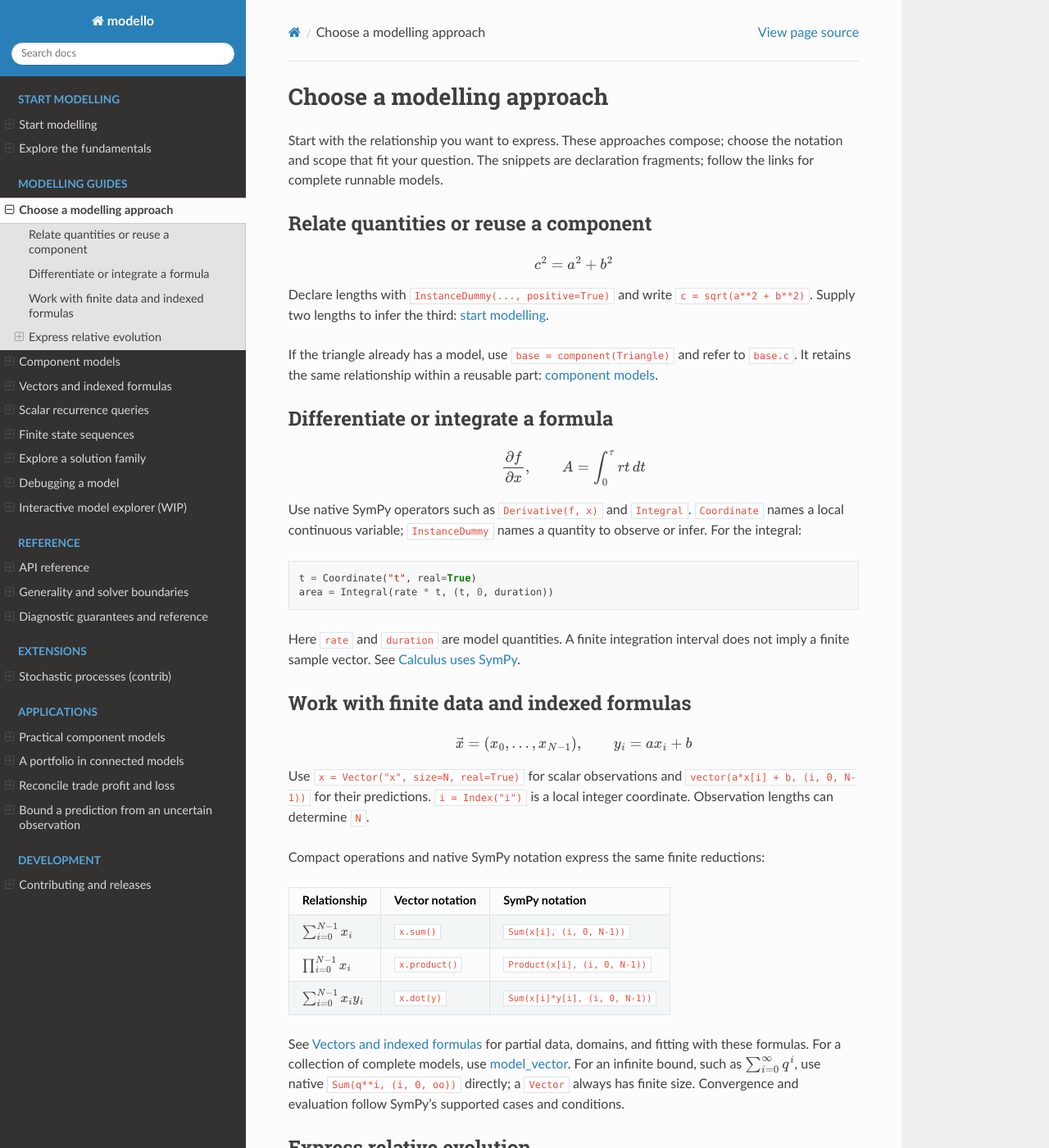
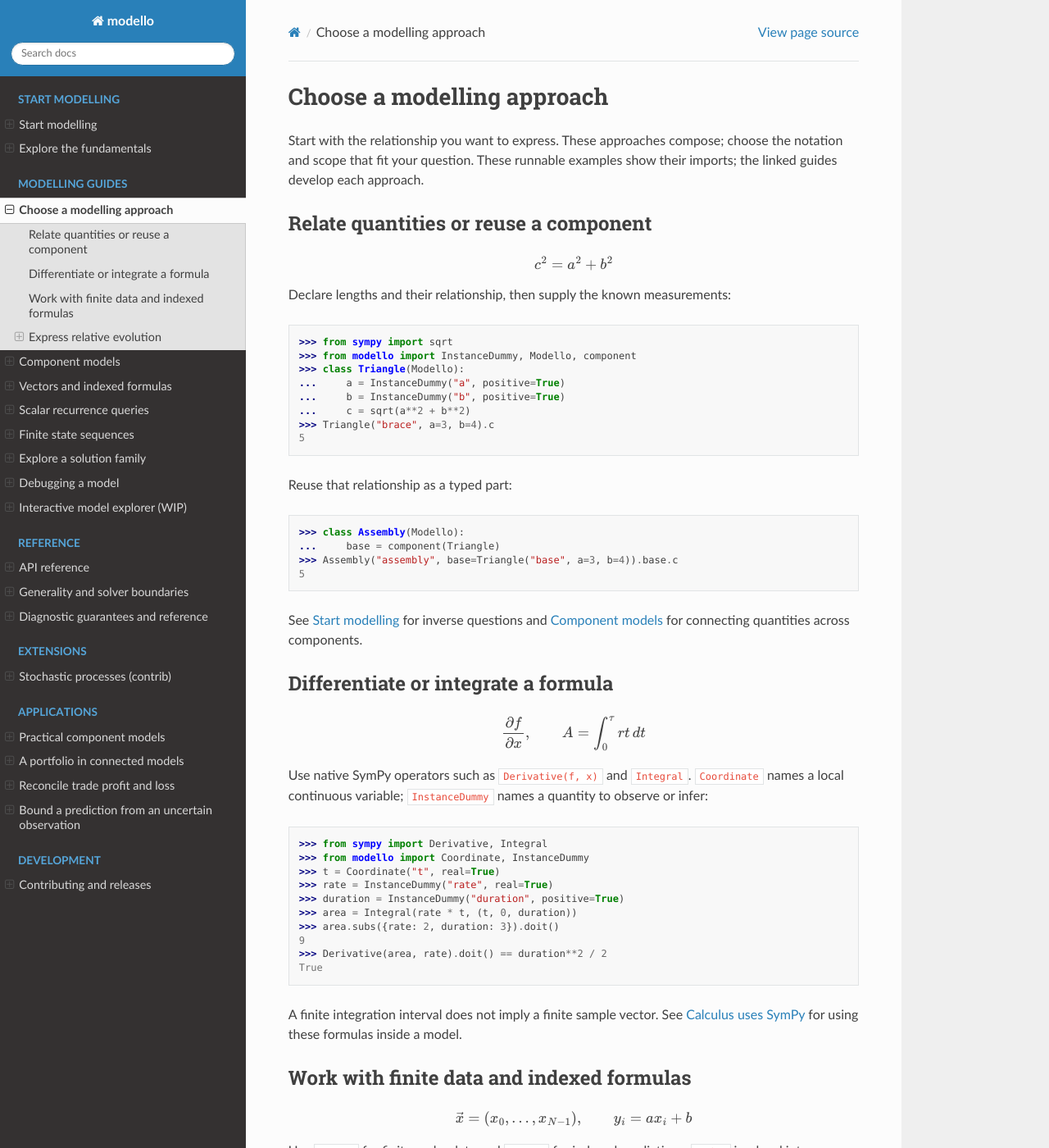
Before and after one commit to Code0x58/modello, a Sphinx documentation site: the page built from docs/modelling.rst, in a window 1280 px wide and 1400 px high. Shown: the whole window at 82% size. Built offline with Sphinx 7.4.7 and the Read the Docs theme 3.1.0, drawn with Linux system fonts in a browser that asks for light colours; some of the changed text lies outside the part shown.

Commit message:
Run modelling chooser examples as doctests

```diff
--- a/docs/contributing.rst
+++ b/docs/contributing.rst
@@ -173,6 +173,11 @@ including doctests:
    $ uv sync --locked --dev --group docs --python 3.12
    $ uv run --locked --dev pytest
 
+Use ``.. code-block:: pycon`` for executable documentation examples, including
+their imports, setup, and expected results. The configured
+``--doctest-glob=*.rst`` runs these examples directly from the displayed source.
+For a focused check, run ``uv run --locked --dev pytest --no-cov docs/modelling.rst``.
+
 Unset ``PYTEST_DISABLE_PLUGIN_AUTOLOAD`` before running pytest if your shell
 defines it. CI also checks formatting, lint, types, documentation, and both
 distribution formats. The commands are maintained in ``AGENTS.md`` and
--- a/docs/modelling.rst
+++ b/docs/modelling.rst
@@ -2,8 +2,8 @@ Choose a modelling approach
 ===========================
 
 Start with the relationship you want to express. These approaches compose;
-choose the notation and scope that fit your question. The snippets are
-declaration fragments; follow the links for complete runnable models.
+choose the notation and scope that fit your question. These runnable examples
+show their imports; the linked guides develop each approach.
 
 Relate quantities or reuse a component
 --------------------------------------
@@ -12,13 +12,30 @@ Relate quantities or reuse a component
 
    c^2 = a^2 + b^2
 
-Declare lengths with ``InstanceDummy(..., positive=True)`` and write
-``c = sqrt(a**2 + b**2)``. Supply two lengths to infer the third:
-:doc:`start modelling <getting-started>`.
+Declare lengths and their relationship, then supply the known measurements:
 
-If the triangle already has a model, use ``base = component(Triangle)`` and
-refer to ``base.c``. It retains the same relationship within a reusable part:
-:doc:`component models <nesting>`.
+.. code-block:: pycon
+
+   >>> from sympy import sqrt
+   >>> from modello import InstanceDummy, Modello, component
+   >>> class Triangle(Modello):
+   ...     a = InstanceDummy("a", positive=True)
+   ...     b = InstanceDummy("b", positive=True)
+   ...     c = sqrt(a**2 + b**2)
+   >>> Triangle("brace", a=3, b=4).c
+   5
+
+Reuse that relationship as a typed part:
+
+.. code-block:: pycon
+
+   >>> class Assembly(Modello):
+   ...     base = component(Triangle)
+   >>> Assembly("assembly", base=Triangle("base", a=3, b=4)).base.c
+   5
+
+See :doc:`getting-started` for inverse questions and :doc:`nesting` for
+connecting quantities across components.
 
 Differentiate or integrate a formula
 ------------------------------------
@@ -30,15 +47,23 @@ Differentiate or integrate a formula
 
 Use native SymPy operators such as ``Derivative(f, x)`` and ``Integral``.
 ``Coordinate`` names a local continuous variable; ``InstanceDummy`` names a
-quantity to observe or infer. For the integral:
+quantity to observe or infer:
 
-.. code-block:: python
+.. code-block:: pycon
 
-   t = Coordinate("t", real=True)
-   area = Integral(rate * t, (t, 0, duration))
+   >>> from sympy import Derivative, Integral
+   >>> from modello import Coordinate, InstanceDummy
+   >>> t = Coordinate("t", real=True)
+   >>> rate = InstanceDummy("rate", real=True)
+   >>> duration = InstanceDummy("duration", positive=True)
+   >>> area = Integral(rate * t, (t, 0, duration))
+   >>> area.subs({rate: 2, duration: 3}).doit()
+   9
+   >>> Derivative(area, rate).doit() == duration**2 / 2
+   True
 
-Here ``rate`` and ``duration`` are model quantities. A finite integration
-interval does not imply a finite sample vector. See :ref:`symbolic-calculus`.
+A finite integration interval does not imply a finite sample vector.
+See :ref:`symbolic-calculus` for using these formulas inside a model.
 
 Work with finite data and indexed formulas
 ------------------------------------------
@@ -48,33 +73,46 @@ Work with finite data and indexed formulas
    \vec{x} = (x_0,\ldots,x_{N-1}),\qquad
    y_i = a x_i + b
 
-Use ``x = Vector("x", size=N, real=True)`` for scalar observations and
-``vector(a*x[i] + b, (i, 0, N-1))`` for their predictions. ``i = Index("i")``
-is a local integer coordinate. Observation lengths can determine ``N``.
+Use ``Vector`` for finite scalar data and ``vector`` for indexed predictions.
+``Index`` is a local integer coordinate; comprehension bounds are inclusive:
 
-Compact operations and native SymPy notation express the same finite reductions:
+.. code-block:: pycon
 
-.. list-table::
-   :header-rows: 1
+   >>> from sympy import Product, Sum
+   >>> from modello import Index, Vector, vector
+   >>> i = Index("i")
+   >>> x = Vector(1, 2, 3)
+   >>> N = x.shape[0]
+   >>> y = vector(2*x[i] + 1, (i, 0, N-1))
+   >>> y.doit()
+   [3, 5, 7]
 
-   * - Relationship
-     - Vector notation
-     - SymPy notation
-   * - :math:`\sum_{i=0}^{N-1} x_i`
-     - ``x.sum()``
-     - ``Sum(x[i], (i, 0, N-1))``
-   * - :math:`\prod_{i=0}^{N-1} x_i`
-     - ``x.product()``
-     - ``Product(x[i], (i, 0, N-1))``
-   * - :math:`\sum_{i=0}^{N-1} x_i y_i`
-     - ``x.dot(y)``
-     - ``Sum(x[i]*y[i], (i, 0, N-1))``
+Compact operations and native SymPy notation give the same finite reductions
+:math:`\sum_i x_i`, :math:`\prod_i x_i`, and :math:`\sum_i x_i y_i`:
+
+.. code-block:: pycon
+
+   >>> x.sum().doit(), Sum(x[i], (i, 0, N-1)).doit()
+   (6, 6)
+   >>> x.product().doit(), Product(x[i], (i, 0, N-1)).doit()
+   (6, 6)
+   >>> x.dot(y).doit(), Sum(x[i]*y[i], (i, 0, N-1)).doit()
+   (34, 34)
 
 See :doc:`vectors` for partial data, domains, and fitting with these formulas.
 For a collection of complete models, use :doc:`model_vector <model-vectors>`.
 For an infinite bound, such as :math:`\sum_{i=0}^{\infty} q^i`, use native
-``Sum(q**i, (i, 0, oo))`` directly; a ``Vector`` always has finite size.
-Convergence and evaluation follow SymPy's supported cases and conditions.
+``Sum`` directly:
+
+.. code-block:: pycon
+
+   >>> from sympy import Rational, Sum, oo
+   >>> q = Rational(1, 2)
+   >>> Sum(q**i, (i, 0, oo)).doit()
+   2
+
+A ``Vector`` always has finite size. Infinite-bound convergence and evaluation
+follow SymPy's supported cases and conditions.
 
 Express relative evolution
 --------------------------
@@ -83,16 +121,23 @@ Express relative evolution
 
    T_n = aT_{n-1} + b,\qquad T_0 = u
 
-Two representations describe this law. In these fragments, ``a``, ``b``, and
-``opening`` are model quantities, and ``n = Index("n")``.
+Two representations describe this law. Both examples below calculate
+:math:`a=2, b=1, u=1`.
 
 Query a scalar law without choosing a horizon
 ~~~~~~~~~~~~~~~~~~~~~~~~~~~~~~~~~~~~~~~~~~~~~
 
-.. code-block:: python
+.. code-block:: pycon
 
-   T = Series("T", n, real=True)
-   scalar_law = Recurrence(T[n], a*T[n-1] + b, initial={0: opening})
+   >>> from sympy import symbols
+   >>> from modello import Index, Recurrence, Series
+   >>> a, b, opening = symbols("a b opening", real=True)
+   >>> n = Index("n")
+   >>> T = Series("T", n, real=True)
+   >>> scalar_law = Recurrence(T[n], a*T[n-1] + b, initial={0: opening})
+   >>> bound = scalar_law.subs({a: 2, b: 1, opening: 1})
+   >>> bound.at(3).doit(), bound.window(0, 3).doit()
+   (15, [1, 3, 7, 15])
 
 The rule applies for :math:`n\ge 1`. Use ``scalar_law.at(k)`` for a position or
 ``scalar_law.window(0, N)`` for a finite view. No infinite vector is materialized;
@@ -102,17 +147,30 @@ See :doc:`series`.
 Solve a finite window of model states
 ~~~~~~~~~~~~~~~~~~~~~~~~~~~~~~~~~~~~~
 
-.. code-block:: python
+.. code-block:: pycon
 
-   states = model_vector(State, size=N + 1)
-   state_law = model_recurrence(states[n], value=a*states[n-1].value + b)
-   opening = states[0].value
+   >>> from modello import Index, InstanceDummy, Modello, model_recurrence, model_vector
+   >>> class State(Modello):
+   ...     value = InstanceDummy("value", real=True)
+   >>> class StateWindow(Modello):
+   ...     N = InstanceDummy("N", integer=True, nonnegative=True)
+   ...     a = InstanceDummy("a", real=True)
+   ...     b = InstanceDummy("b", real=True)
+   ...     n = Index("n")
+   ...     states = model_vector(State, size=N + 1)
+   ...     state_law = model_recurrence(states[n], value=a*states[n-1].value + b)
+   ...     opening = states[0].value
+   ...     closing = states[-1].value
+   ...     levels = states.project(lambda s: s.value)
+   >>> case = StateWindow("forward", N=3, a=2, b=1, opening=1)
+   >>> case.closing, case.levels
+   (15, [1, 3, 7, 15])
+   >>> StateWindow("inverse", N=3, a=2, b=1, closing=15).opening
+   1
 
-Here ``State`` is a model with a real scalar ``value`` field, and ``N`` is a
-nonnegative integer size quantity. The equations apply for
-:math:`n\in\{1,\ldots,N\}`. Observe ``opening`` for the same initial-value
-problem; the values in ``states.project(lambda s: s.value)`` then describe
-the same finite path as ``scalar_law.window(0, N)``.
+The equations apply for :math:`n\in\{1,\ldots,N\}`. Observing ``opening``
+gives the same finite initial-value path as the scalar law. Observing ``closing``
+instead asks an inverse question.
 
 Use this form when each state has related quantities, or the equations need
 implicit updates, forward references, or terminal boundaries. It solves the
```
